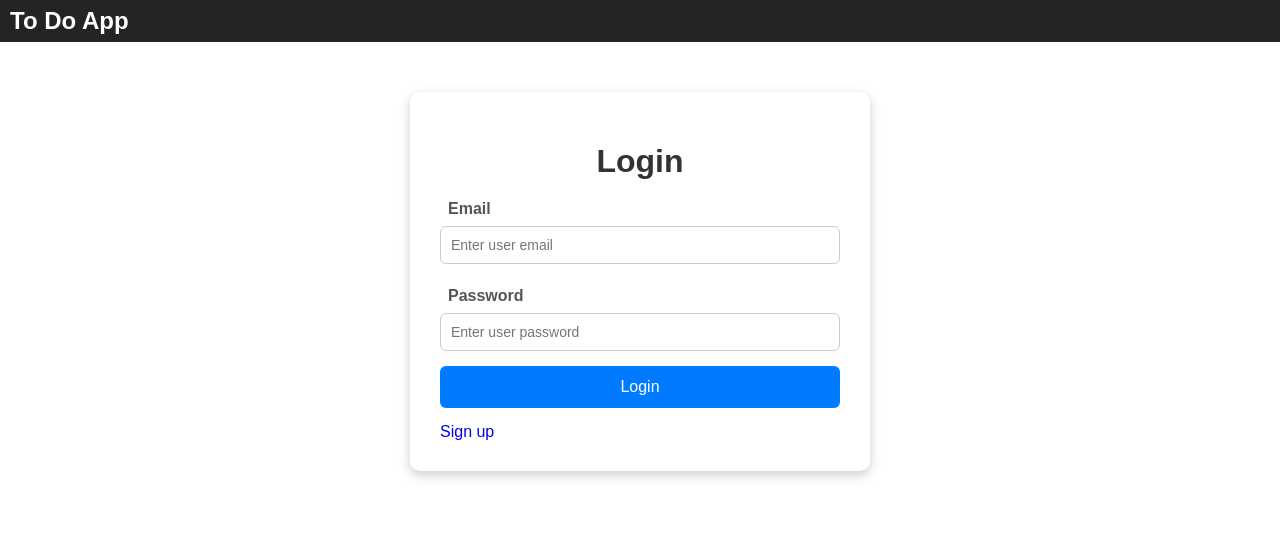
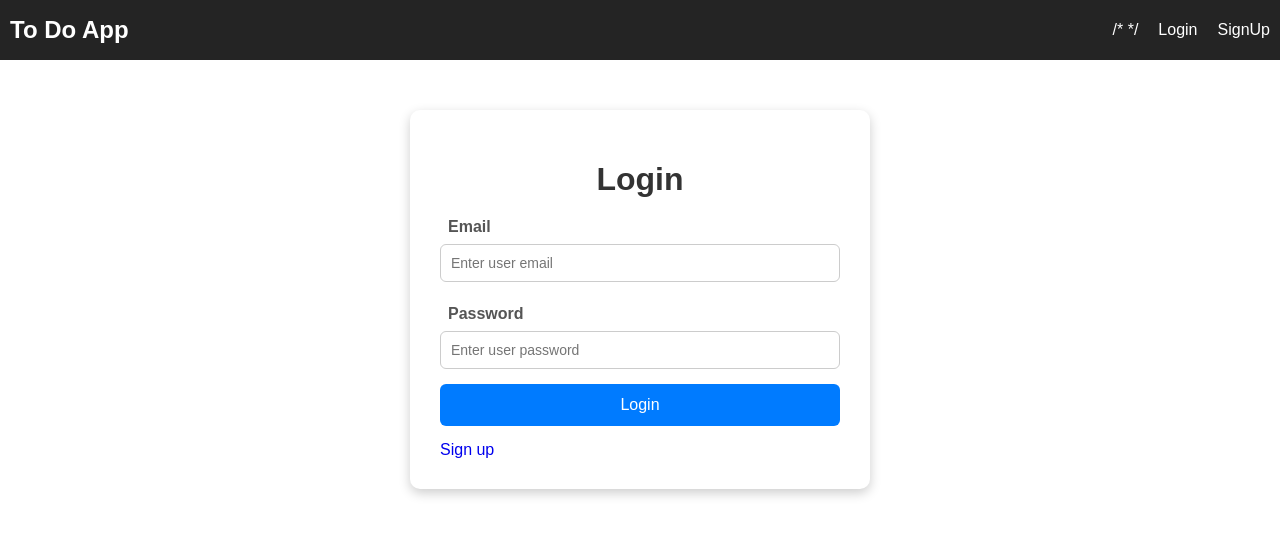
Before and after one commit to Darshasojitra/mern-todo-2025, a React (Vite) app in the folder frontend/: page /login in a window 1280 px wide. Shown: the top 536 px of the page. Built offline with nearby package versions, Linux system fonts and the light colour scheme.

Commit message:
Refactor NavBar component for login/logout links
null to login & signup option

```diff
--- a/frontend/src/components/NavBar.jsx
+++ b/frontend/src/components/NavBar.jsx
@@ -31,7 +31,7 @@ function NavBar() {
         <nav className='navbar'>
             <div className='logo'>To Do App</div>
             <ul className='nav-links'>
-                {
+                /* {
                     login ?
                         <>
                             <li><Link to="/">List</Link></li>
@@ -40,7 +40,21 @@ function NavBar() {
 
                         </> : null
 
-                }
+                } */
+                {
+                    login ?
+                        <>
+                            <li><Link to="/">List</Link></li>
+                         <li><Link to="/add">Add Task</Link></li>
+                         <li><Link onClick={logout} >Logout</Link></li>
+                        </>
+                         :  <>
+                          {/* <li><Link to="/">List</Link></li> */}
+                         <li><Link to="/login" >Login</Link></li>
+                         <li><Link to="/signup">SignUp</Link></li>
+                        </>
+
+                 }
 
 
             </ul>
```
